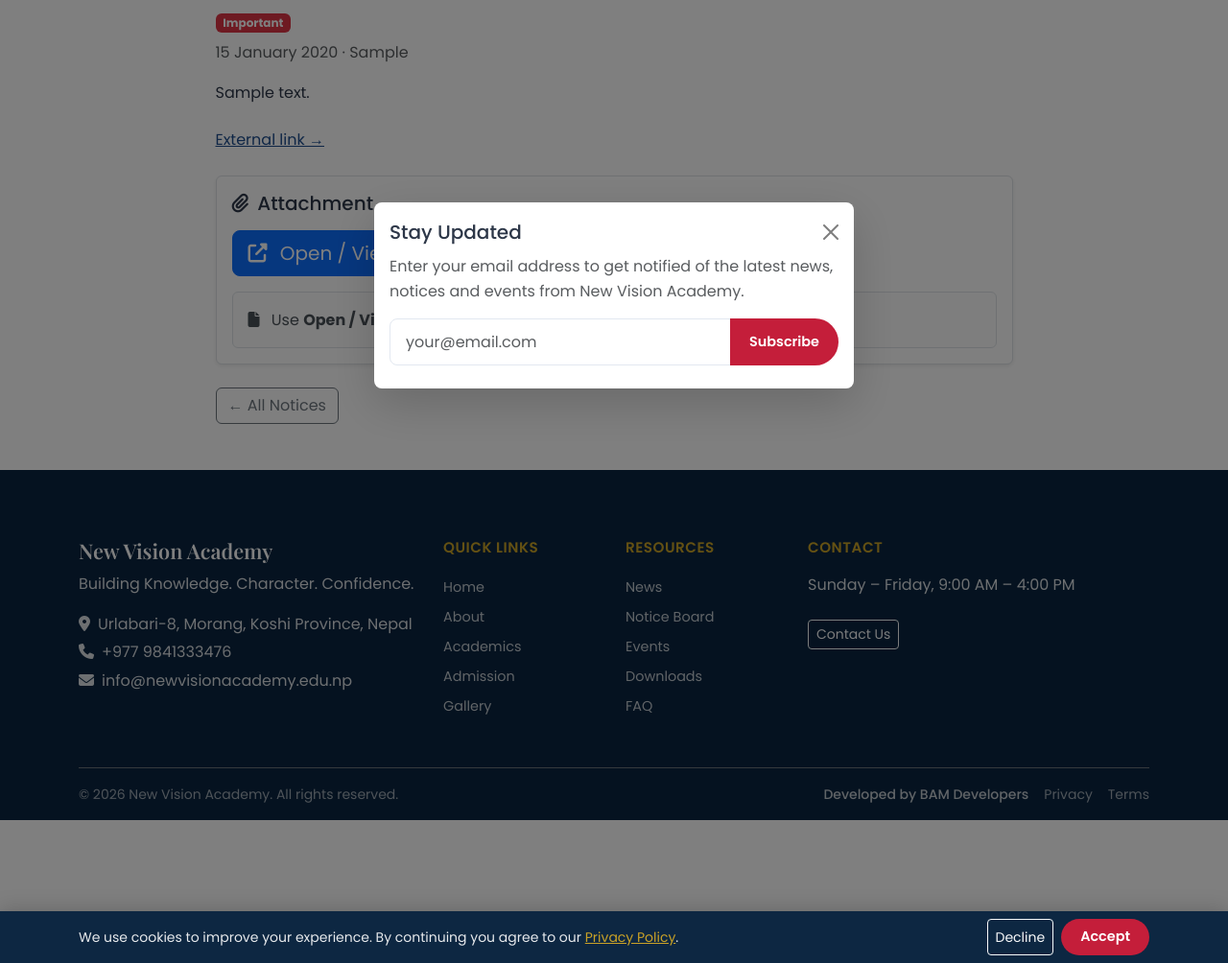
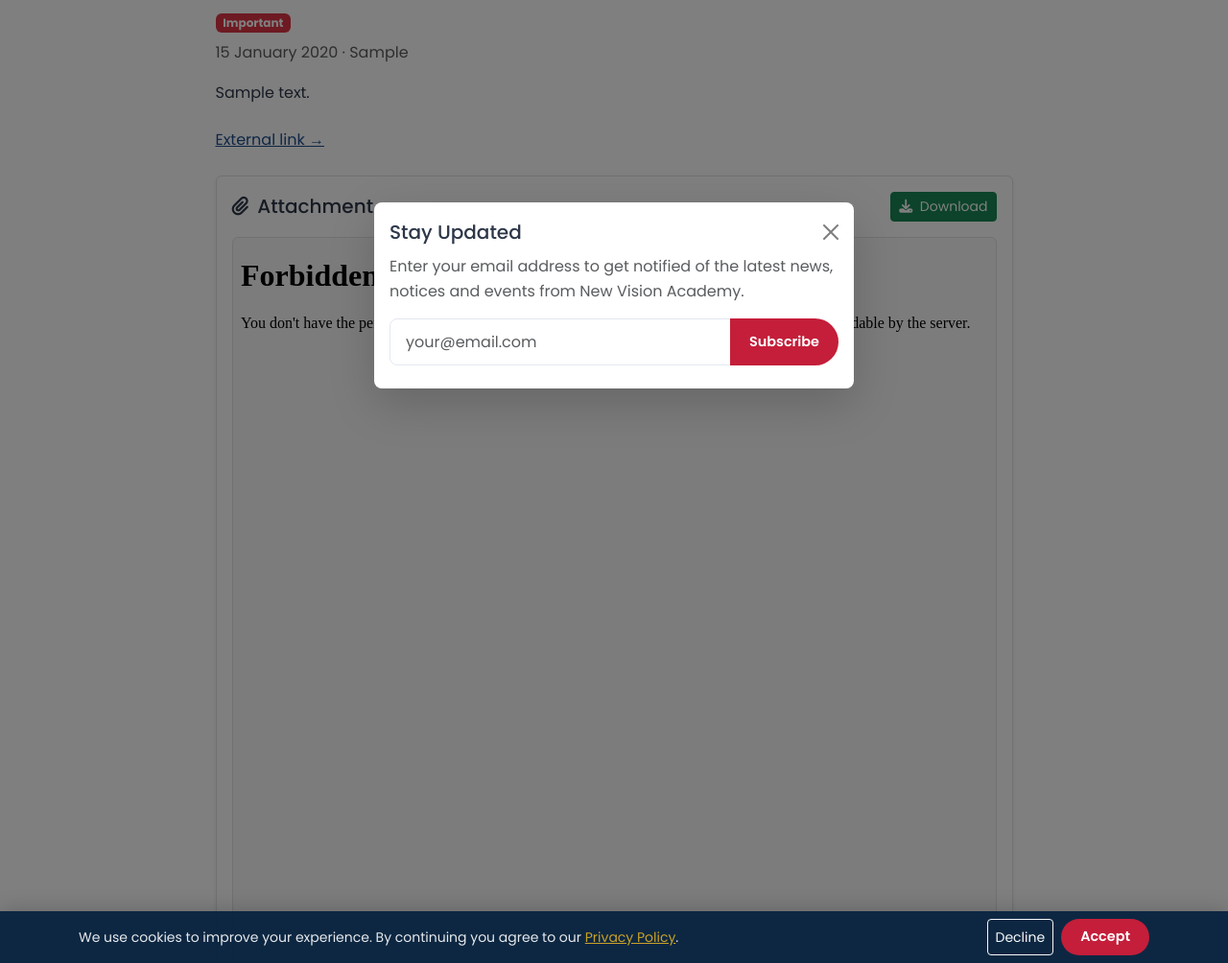
Before and after one commit to argonbhujel1/newvisionacademy, a Flask app: page /notices/1 in a window 1280 px wide. Shown: the part 388-1392 px from the top of the page at 96% size. Run offline with Flask 3, Linux system fonts and the light colour scheme; tables that the repository leaves empty hold one stand-in row (values such as "Sample post"); parts of the project's set-up code (start-up, migrations or seed data) failed here and were passed over; some libraries are stand-ins or nearby versions.

Commit message:
Page-load preview for Office, text, and archive attachments

```diff
--- a/templates/notice_detail.html
+++ b/templates/notice_detail.html
@@ -10,42 +10,76 @@
 {% if notice.external_url %}<p class="mt-3"><a href="{{ notice.external_url }}" target="_blank" rel="noopener">External link →</a></p>{% endif %}
 
 {% if notice.pdf_url %}
-{% set file_url = notice.pdf_url|fix_media_url %}
+{% set raw_url = notice.pdf_url|fix_media_url %}
 {% set view_url = notice.pdf_url|proxy_url %}
 {% set dl_url = notice.pdf_url|proxy_url(true) %}
-{% set u = file_url|lower %}
-{% set is_img = (u.endswith('.jpg') or u.endswith('.jpeg') or u.endswith('.png') or u.endswith('.gif') or u.endswith('.webp') or u.endswith('.bmp') or u.endswith('.svg')) and not u.endswith('.pdf') %}
+{% set u = raw_url|lower %}
+{% set is_img = u.endswith('.jpg') or u.endswith('.jpeg') or u.endswith('.png') or u.endswith('.gif') or u.endswith('.webp') or u.endswith('.bmp') or u.endswith('.svg') %}
 {% set is_video = u.endswith('.mp4') or u.endswith('.webm') or u.endswith('.mov') or u.endswith('.mkv') or u.endswith('.m4v') or u.endswith('.avi') or '/video/upload/' in u %}
 {% set is_audio = u.endswith('.mp3') or u.endswith('.wav') or u.endswith('.ogg') or u.endswith('.m4a') %}
-{% set is_pdf = u.endswith('.pdf') or '/raw/upload/' in u or 'pdf' in u %}
+{% set is_pdf = u.endswith('.pdf') %}
+{% set is_office = u.endswith('.doc') or u.endswith('.docx') or u.endswith('.xls') or u.endswith('.xlsx') or u.endswith('.ppt') or u.endswith('.pptx') %}
+{% set is_text = u.endswith('.txt') or u.endswith('.csv') or u.endswith('.rtf') %}
+{% set is_archive = u.endswith('.zip') or u.endswith('.rar') or u.endswith('.7z') %}
 <div class="mt-4 p-3 border rounded shadow-sm bg-white">
-  <h5 class="mb-3"><i class="fas fa-paperclip me-1"></i> Attachment</h5>
-
-  <div class="d-grid gap-2 d-sm-flex mb-3">
-    <a href="{{ view_url }}" target="_blank" rel="noopener" class="btn btn-primary btn-lg">
-      <i class="fas fa-external-link-alt me-2"></i> Open / View file
-    </a>
-    <a href="{{ dl_url }}" class="btn btn-success btn-lg">
-      <i class="fas fa-download me-2"></i> Download
+  <div class="d-flex flex-wrap justify-content-between align-items-center gap-2 mb-3">
+    <h5 class="mb-0"><i class="fas fa-paperclip me-1"></i> Attachment</h5>
+    <a href="{{ dl_url }}" class="btn btn-success btn-sm">
+      <i class="fas fa-download me-1"></i> Download
     </a>
   </div>
 
   {% if is_img %}
   <div class="text-center">
-    <img src="{{ view_url }}" alt="{{ notice.title }}" class="img-fluid rounded" style="max-height:75vh;object-fit:contain">
+    <img src="{{ view_url }}" alt="{{ notice.title }}" class="img-fluid rounded" style="max-height:80vh;object-fit:contain">
   </div>
+
   {% elif is_video %}
-  <video src="{{ view_url }}" controls playsinline preload="metadata" class="w-100 rounded" style="max-height:75vh;background:#000"></video>
+  <video src="{{ view_url }}" controls playsinline preload="metadata" class="w-100 rounded" style="max-height:80vh;background:#000"></video>
+
   {% elif is_audio %}
   <audio src="{{ view_url }}" controls class="w-100"></audio>
+
   {% elif is_pdf %}
-  <div class="border rounded overflow-hidden bg-light" style="height:80vh">
+  <div class="border rounded overflow-hidden bg-light" style="height:85vh">
     <iframe src="{{ view_url }}" title="PDF" class="w-100 h-100" style="border:0" allowfullscreen></iframe>
   </div>
+
+  {% elif is_office %}
+  {# Microsoft Office Online viewer needs public file URL (Cloudinary raw) #}
+  <div class="border rounded overflow-hidden bg-light" style="height:85vh">
+    <iframe
+      src="https://view.officeapps.live.com/op/embed.aspx?src={{ raw_url|urlencode }}"
+      title="Office document"
+      class="w-100 h-100"
+      style="border:0"
+      allowfullscreen></iframe>
+  </div>
+  <p class="small text-muted mt-2 mb-0">Word / Excel / PowerPoint preview. नदेखिए Download गर्नुहोस्।</p>
+
+  {% elif is_text %}
+  <div class="border rounded bg-light p-3" style="max-height:70vh;overflow:auto">
+    <pre id="textPreview" class="mb-0 small" style="white-space:pre-wrap;word-break:break-word">Loading…</pre>
+  </div>
+  <script>
+  fetch({{ view_url|tojson }}).then(function(r){ return r.text(); }).then(function(t){
+    document.getElementById('textPreview').textContent = t;
+  }).catch(function(){
+    document.getElementById('textPreview').textContent = 'Could not load text. Please Download.';
+  });
+  </script>
+
+  {% elif is_archive %}
+  <div class="text-center p-5 border rounded bg-light">
+    <i class="fas fa-file-archive fa-4x text-secondary mb-3"></i>
+    <p class="mb-2 fw-semibold">Archive file (ZIP / RAR)</p>
+    <p class="text-muted small mb-3">Archive preview browser मा खोल्दैन। Download गरेर extract गर्नुहोस्।</p>
+    <a href="{{ dl_url }}" class="btn btn-success"><i class="fas fa-download me-1"></i> Download archive</a>
+  </div>
+
   {% else %}
-  <div class="alert alert-light border mb-0">
-    <i class="fas fa-file me-2"></i>
-    Use <strong>Open / View</strong> or <strong>Download</strong> above.
+  <div class="border rounded overflow-hidden bg-light" style="height:85vh">
+    <iframe src="{{ view_url }}" title="File" class="w-100 h-100" style="border:0" allowfullscreen></iframe>
   </div>
   {% endif %}
 </div>
```
Also changed, not shown: templates/news_detail.html (+44 -17 lines).
